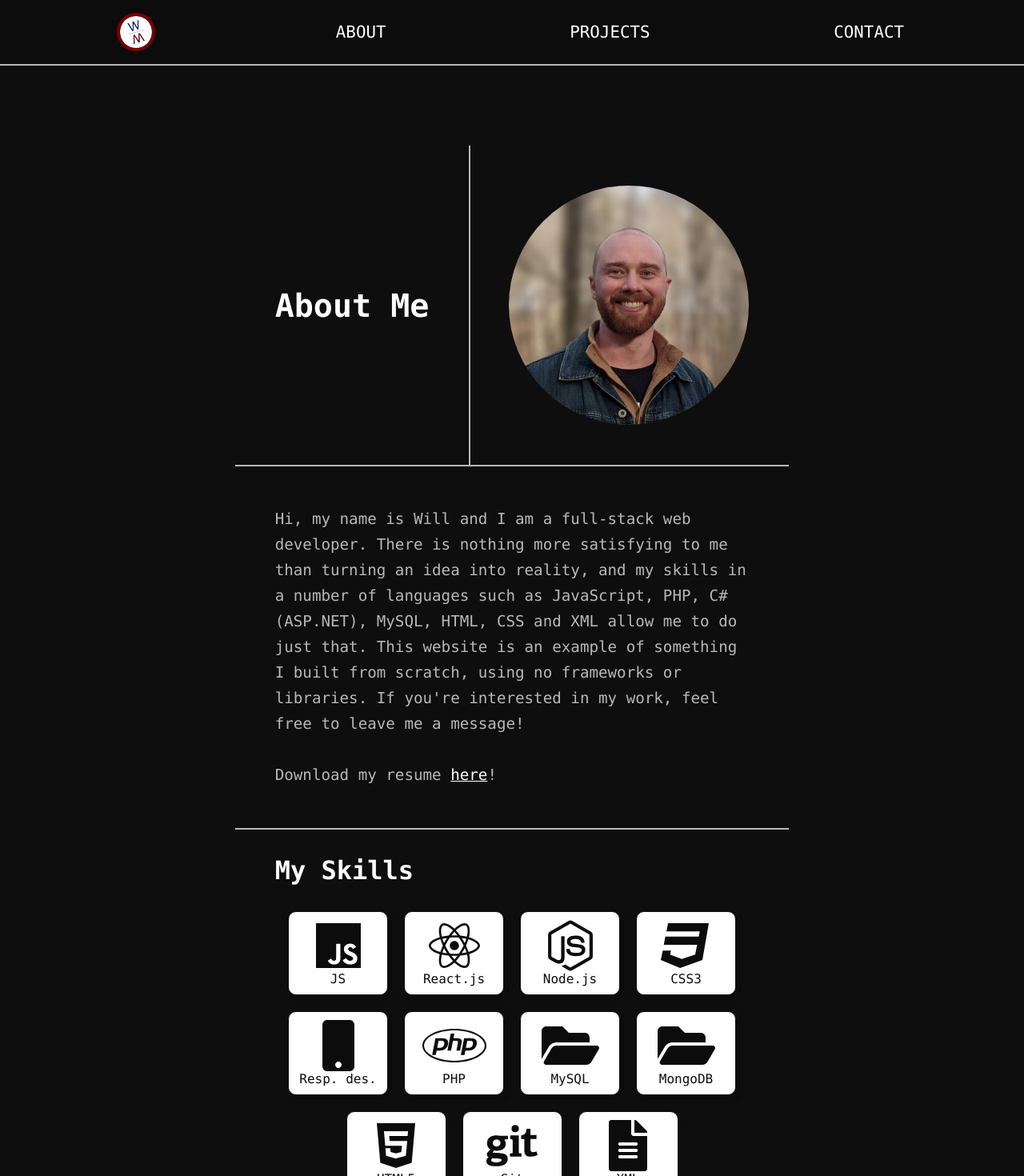
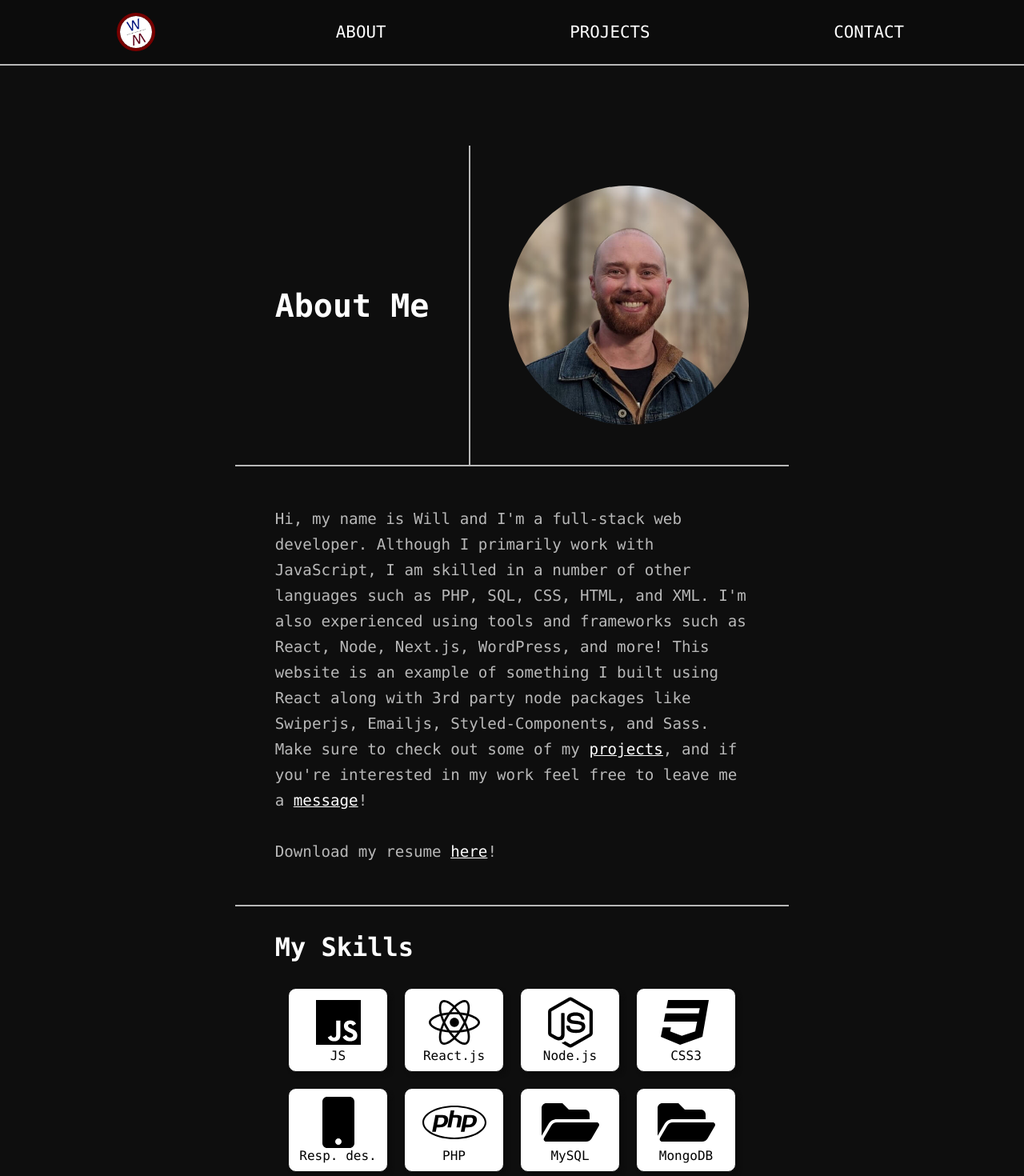
Before and after one commit to wamidgette/will-midgette-react-site, a React (Create React App) app: page /about in a window 1280 px wide. Shown: the top 1470 px of the page at 80% size. Built offline with nearby package versions, Linux system fonts and the light colour scheme.

Commit message:
some css cleanup, blurb phrasing, logo css tweak

```diff
--- a/src/components/About.js
+++ b/src/components/About.js
@@ -4,6 +4,7 @@ import { FontAwesomeIcon } from '@fortawesome/react-fontawesome'
 import { faFileAlt, faMobile, faFolderOpen } from '@fortawesome/free-solid-svg-icons'
 import { faHtml5, faCss3, faJs, faNodeJs, faPhp, faReact, faGit } from '@fortawesome/free-brands-svg-icons'
 import { BreakPoints, PageTitle } from '../styles/styles';
+import {Link} from 'react-router-dom';
 
 const AboutDiv = styled.div`
   display: grid;
@@ -19,7 +20,6 @@ const AboutDiv = styled.div`
     margin: 0;
   }
 `;
-
 const Title = styled(PageTitle)`
   grid-row: 1 / 2;
   grid-column: 1 / 2;
@@ -33,7 +33,6 @@ const Title = styled(PageTitle)`
 `;
 const HeadShot = styled.div`
   position: relative;
-  z-index: 4;
   padding: 50px;
   height: 100%;
   display: flex;
@@ -120,6 +119,7 @@ const BackGroundInfo = styled.div`
   }
 `;
 const Languages = styled.div`
+  color: black;
   display: flex;
   justify-content: center;
   gap: 20px;
@@ -135,17 +135,10 @@ const Languages = styled.div`
     background: white;
     box-shadow: 4px 4px 4px var(--black);
     transition: 0.1s;
-    :hover{
-      transform: scale(1.3)
-    }
-    span{
-      color: var(--black);
-    }
   }
 `;
 const Icon = styled(FontAwesomeIcon)`
   font-size: 4rem;
-  color: var(--black)
 `;
 
 export default function About() {
@@ -153,7 +146,7 @@ export default function About() {
     <AboutDiv>
       <Title>About Me</Title>
       <HeadShot><img src='/images/will.jpg' alt='Will Midgette'/></HeadShot>
-      <Bio>Hi, my name is Will and I am a full-stack web developer. There is nothing more satisfying to me than turning an idea into reality, and my skills in a number of languages such as JavaScript, PHP, C#(ASP.NET), MySQL, HTML, CSS and XML allow me to do just that. This website is an example of something I built from scratch, using no frameworks or libraries. If you're interested in my work, feel free to leave me a message!
+      <Bio>Hi, my name is Will and I'm a full-stack web developer. Although I primarily work with JavaScript, I am skilled in a number of other languages such as PHP, SQL, CSS, HTML, and XML. I'm also experienced using tools and frameworks such as React, Node, Next.js, WordPress, and more! This website is an example of something I built using React along with 3rd party node packages like Swiperjs, Emailjs, Styled-Components, and Sass. Make sure to check out some of my <Link to={'../projects'}>projects</Link>, and if you're interested in my work feel free to leave me a <Link to={'../contact'}>message</Link>!
       <br/><br/>Download my resume <a href="/documents/will-midgette-resume.docx" download="WillMidgette_Resume_2021">here</a>!
       </Bio>
       <BackGroundInfo>
--- a/src/components/Header.js
+++ b/src/components/Header.js
@@ -4,7 +4,6 @@ import { BreakPoints } from '../styles/styles';
 import {Link} from 'react-router-dom';
 
 const HeaderWrapper = styled.header`
-  width:100vw;
   background: var(--black);
   padding: 20px 150px;
   border-bottom: 2px solid var(--light-gray);
@@ -18,54 +17,42 @@ const HeaderWrapper = styled.header`
 const Navigation = styled.nav`
   display:flex;
   align-items: center;
-  justify-content: flex-start;
 `;
 const Applink = styled(Link)`
   margin-left:auto;
   text-decoration: none;
   color:var(--white);
   font-size: 1.3rem;
-  transition: all 0.1s ease-out;
   position:relative;
-  overflow:hidden;
   //Red underline for header links
   &::after{
     content:"";
     position:absolute;
     bottom:0;
-    left:-2px;
+    left: 0px;
     width:0%;
     height: 2px;
-    background: red;
     transition: width 0.6s;
   }
   &:hover::after{
     width:100%;
-    color:var(--primary-color);
+    background: red;
   }
   @media ${BreakPoints.medDown}{
     font-size: 1rem;
   }
 `;
 const Logo = styled(Link)`
-  padding: 4px;
-  overflow: hidden;
-  background: transparent;
   display : flex;
-  flex-direction: column;
-  background:var(--white);
-  outline: 4px solid var(--primary-color);
-  border-radius:50%;
-  justify-content: center;
-  width:2.5rem;
-  height:2.5rem;
-  text-decoration: none;
-  &::after{
-    position:absolute;
-    height:100%;
-    width:100%;
-    left:0;
-    top:0;
+  img{
+    width: 2.5rem;
+    border-radius: 50%;
+    outline: 4px solid var(--primary-color);
+    padding: 2px;
+    background: var(--white);
+    @media ${BreakPoints.smallOnly}{
+      outline: none;
+    }
   }
 `;
 
```
